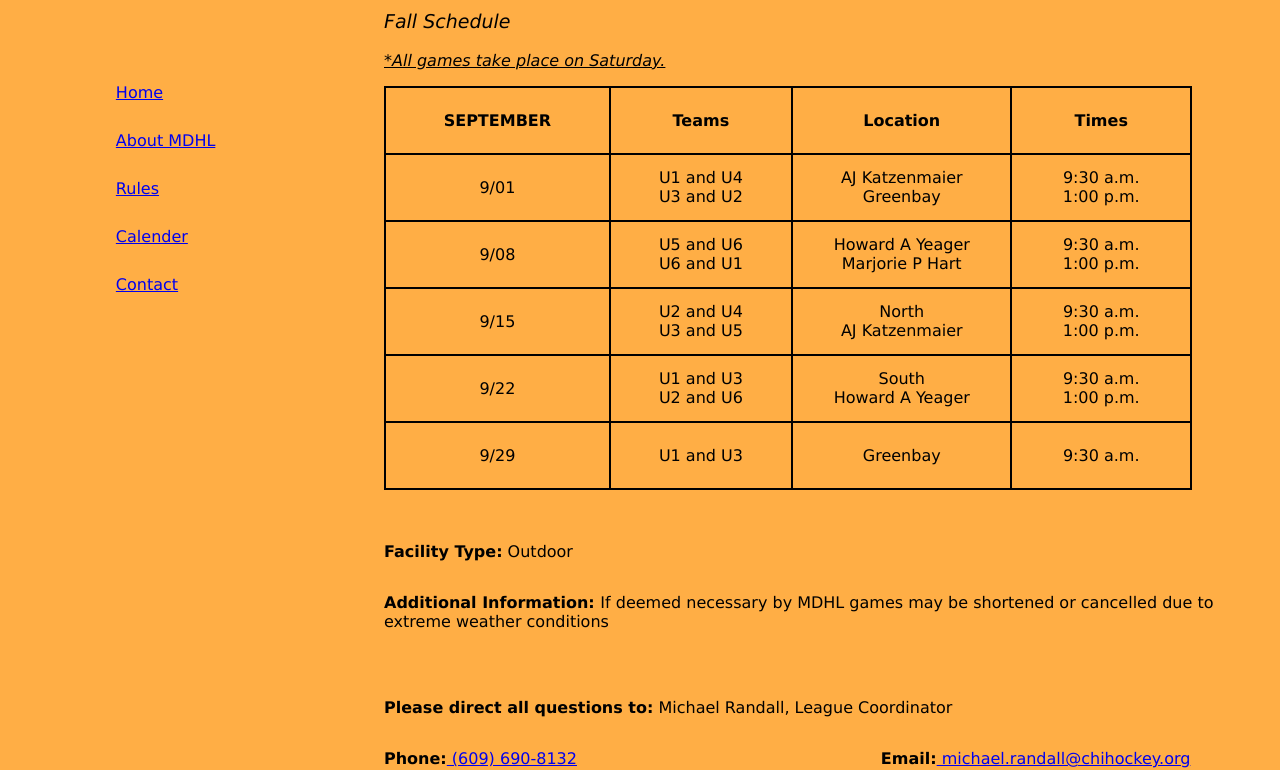
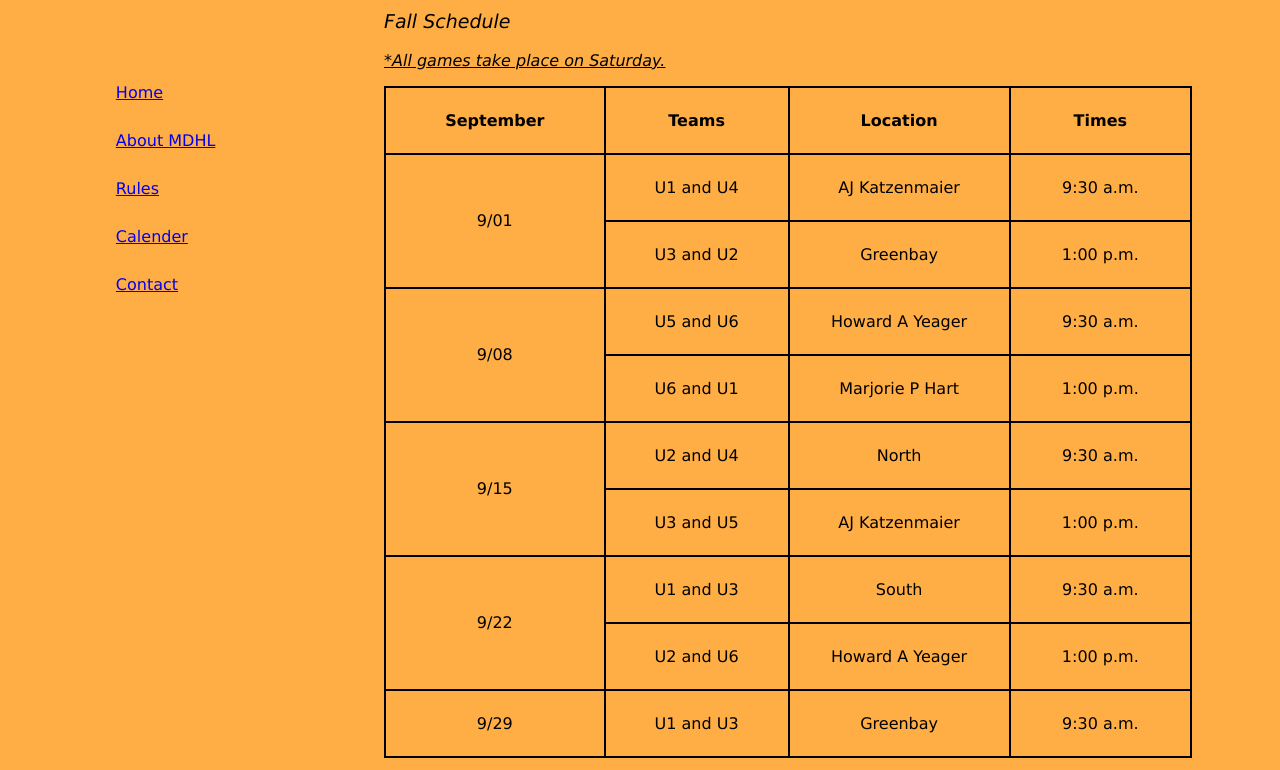
Before and after one commit to nachorodriguez1994/sprint2, a plain HTML site: page calender.html in a window 1280 px wide. Shown: the part 498-1268 px from the top of the page. Drawn offline with Linux system fonts and the light colour scheme.

Commit message:
modificaciontabla

```diff
--- a/calender.html
+++ b/calender.html
@@ -28,83 +28,67 @@
         <p id="aclarationcalender">*All games take place on Saturday.</p>
         <article>
             <table>
-            <tr>
-                <th>SEPTEMBER</th>
+                <thead>
+                  <th>September</th>
                   <th>Teams</th>
                   <th>Location</th>
                   <th>Times</th>
+                </thead>
+                <tbody>
+                  <tr>
+                    <td rowspan="2">9/01</td>
+                    <td >U1 and U4</td>
+                    <td >AJ Katzenmaier</td>
+                    <td>9:30 a.m.</td>
                   </tr>
                   <tr>
-            <td>9/01</td>
-            <td>U1 and U4<br>
-                U3 and U2
-            </td>
-
-            <td>AJ Katzenmaier<br>
-                Greenbay
-            </td>
-            <td>9:30 a.m.<br>
-                1:00 p.m.
-            </td>
+                    <td>U3 and U2</td>
+                    <td>Greenbay</td>
+                    <td>1:00 p.m.</td>
                   </tr>
-
                   <tr>
-            <td>9/08</td>
-            <td>U5 and U6<br>
-                U6 and U1
-            </td>
-            <td>
-                Howard A Yeager<br>
-                Marjorie P Hart
-            </td>
-            <td>9:30 a.m.<br>
-            1:00 p.m.</td>
-
-
-            </tr>
-
-            <tr>
-                <td>9/15</td>
-                <td>U2 and U4<br>
-                    U3 and U5
-                </td>
-                <td>
-                    North<br>
-                    AJ Katzenmaier
-                </td>
-                <td>9:30 a.m.<br>
-                1:00 p.m.</td>
-
-
-                </tr>
-
-                <tr>
-                    <td>9/22</td>
-                    <td>U1 and U3<br>
-                        U2 and U6
-                    </td>
-                    <td>
-                        South<br>
-                        Howard A Yeager
-                    </td>
-                    <td>9:30 a.m.<br>
-                    1:00 p.m.</td>
+                    <td rowspan="2">9/08</td>
+                    <td >U5 and U6</td>
+                    <td >Howard A Yeager</td>
+                    <td>9:30 a.m.</td>
 
 
                 </tr>
                 <tr>
-                        <td>9/29</td>
-                        <td>U1 and U3
-                        </td>
-                        <td>
-                            Greenbay
-                        </td>
+                    <td>U6 and U1</td>
+                    <td>Marjorie P Hart</td>
+                    <td>1:00 p.m.</td>
+                  </tr>
+                  <tr>
+                    <td rowspan="2">9/15</td>
+                    <td >U2 and U4</td>
+                    <td >North</td>
                     <td>9:30 a.m.</td>
 
 
                   </tr>
-
-
+                  <tr>
+                    <td>U3 and U5</td>
+                    <td>AJ Katzenmaier</td>
+                    <td>1:00 p.m.</td>
+                  </tr>
+                  <tr>
+                    <td rowspan="2">9/22</td>
+                    <td >U1 and U3</td>
+                    <td >South</td>
+                    <td>9:30 a.m.</td>
+                  </tr>
+                  <tr>
+                    <td>U2 and U6</td>
+                    <td>Howard A Yeager</td>
+                    <td>1:00 p.m.</td>
+                    <tr>
+                    <td >9/29</td>
+                    <td >U1 and U3</td>
+                    <td >Greenbay</td>
+                    <td>9:30 a.m.</td>
+                  </tr>
+                </tbody>
               </table>
     </article>
     <article class="additioninfo">
```
Lines whose indentation alone changed are shown as unchanged.
